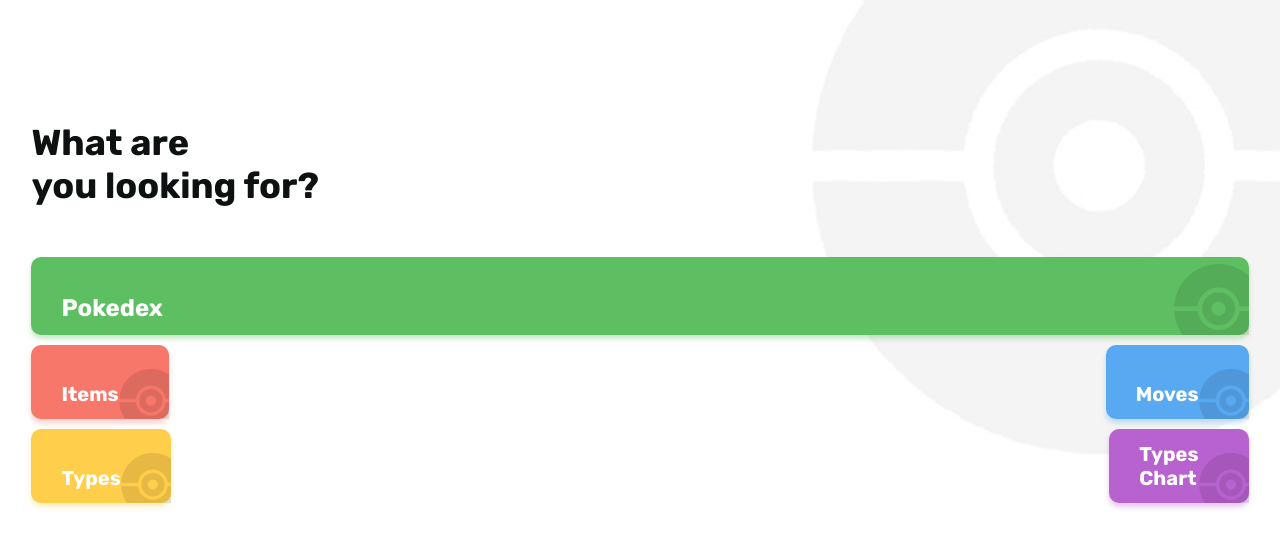
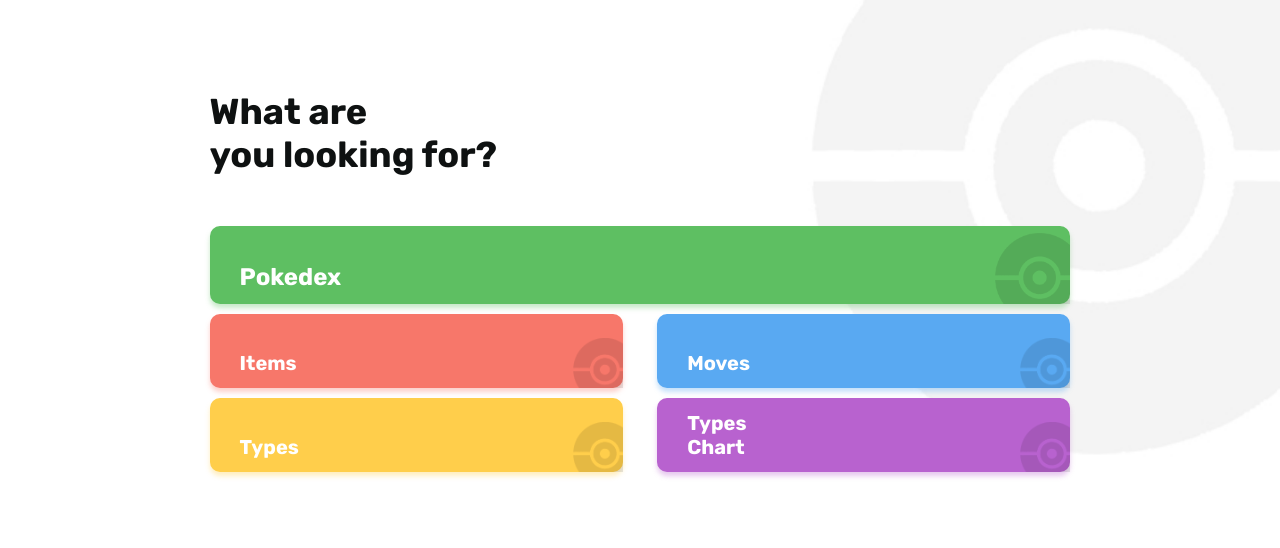
Before and after one commit to Vinjas/pokedex-companion-app, a React (Create React App) app: page / in a window 1280 px wide. Shown: the top 548 px of the page. Built offline with nearby package versions, Linux system fonts and the light colour scheme.

Commit message:
fix media querys

```diff
--- a/src/App.js
+++ b/src/App.js
@@ -8,8 +8,6 @@
 
 import TypesList from "./Containers/TypesList"
 import Moves from "./Containers/Moves"
-
-import NavBar from "./navBar"
 
 const App = () => {
     return (
--- a/src/Sass/base/_base.scss
+++ b/src/Sass/base/_base.scss
@@ -25,5 +25,12 @@
 @media (min-width: 700px) {
     body {
         background-size: 750px;
+        padding: 0 10rem 0 10rem;
     }
 }
+
+@media (min-width: 950px) {
+    body {
+        padding: 0 20rem 0 20rem;
+    }
+}
--- a/src/Sass/components/_buttons.scss
+++ b/src/Sass/components/_buttons.scss
@@ -31,7 +31,7 @@
     padding-left: 30px;
     margin-top: 10px;
     text-decoration: none;
-    max-width: 48%;
+    min-width: 48%;
 
 
     &__items {
--- a/src/index.css
+++ b/src/index.css
@@ -25,6 +25,12 @@
 @media (min-width: 700px) {
   body {
     background-size: 750px;
+    padding: 0 10rem 0 10rem;
+  }
+}
+@media (min-width: 950px) {
+  body {
+    padding: 0 20rem 0 20rem;
   }
 }
 .header {
@@ -119,7 +125,7 @@
   padding-left: 30px;
   margin-top: 10px;
   text-decoration: none;
-  max-width: 48%;
+  min-width: 48%;
 }
 .button__items {
   background: #F7776A;
```
Also changed, not shown: src/Sass/command.txt (added), 1 other file (tests, documents, lock files or other folders).
